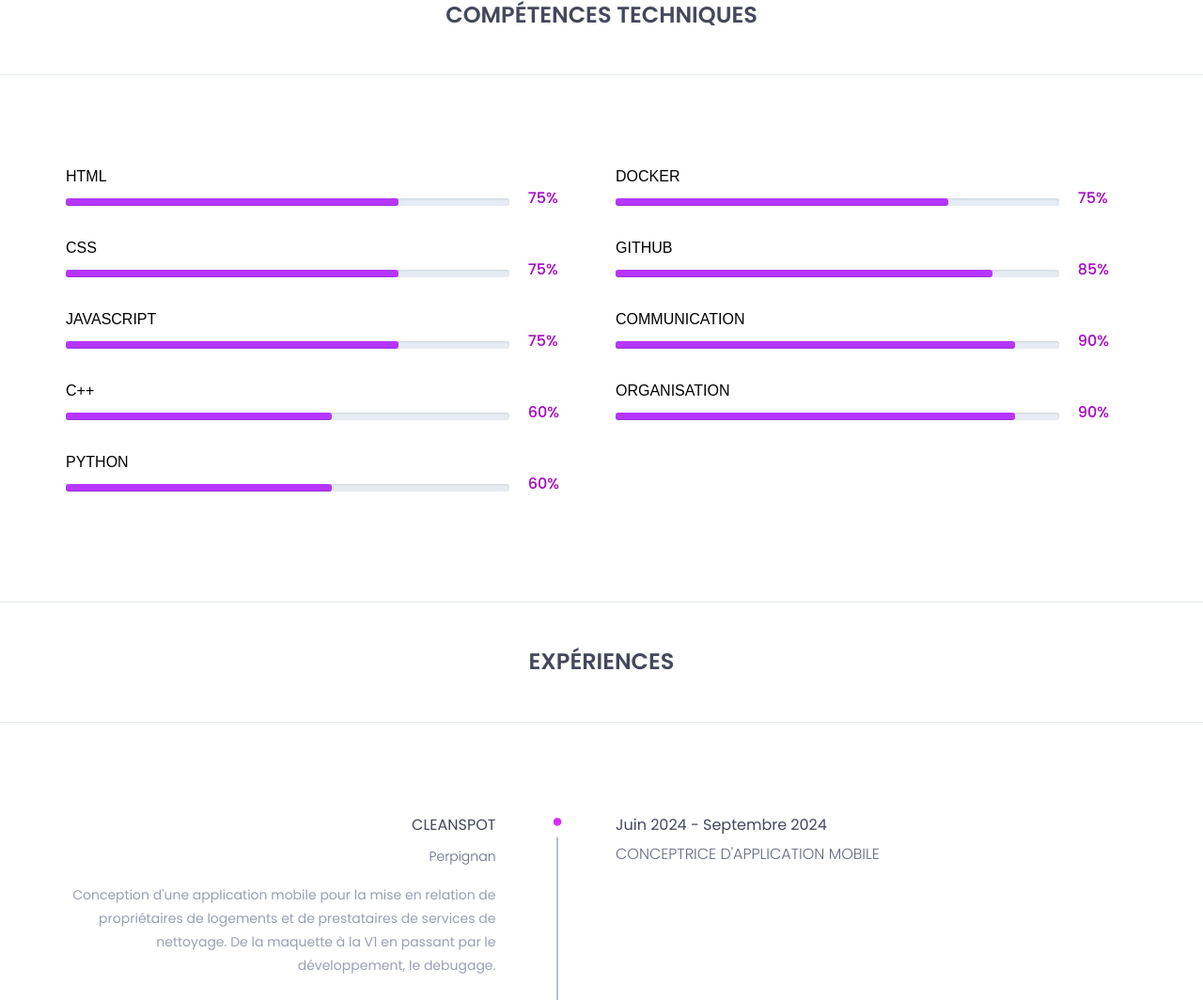
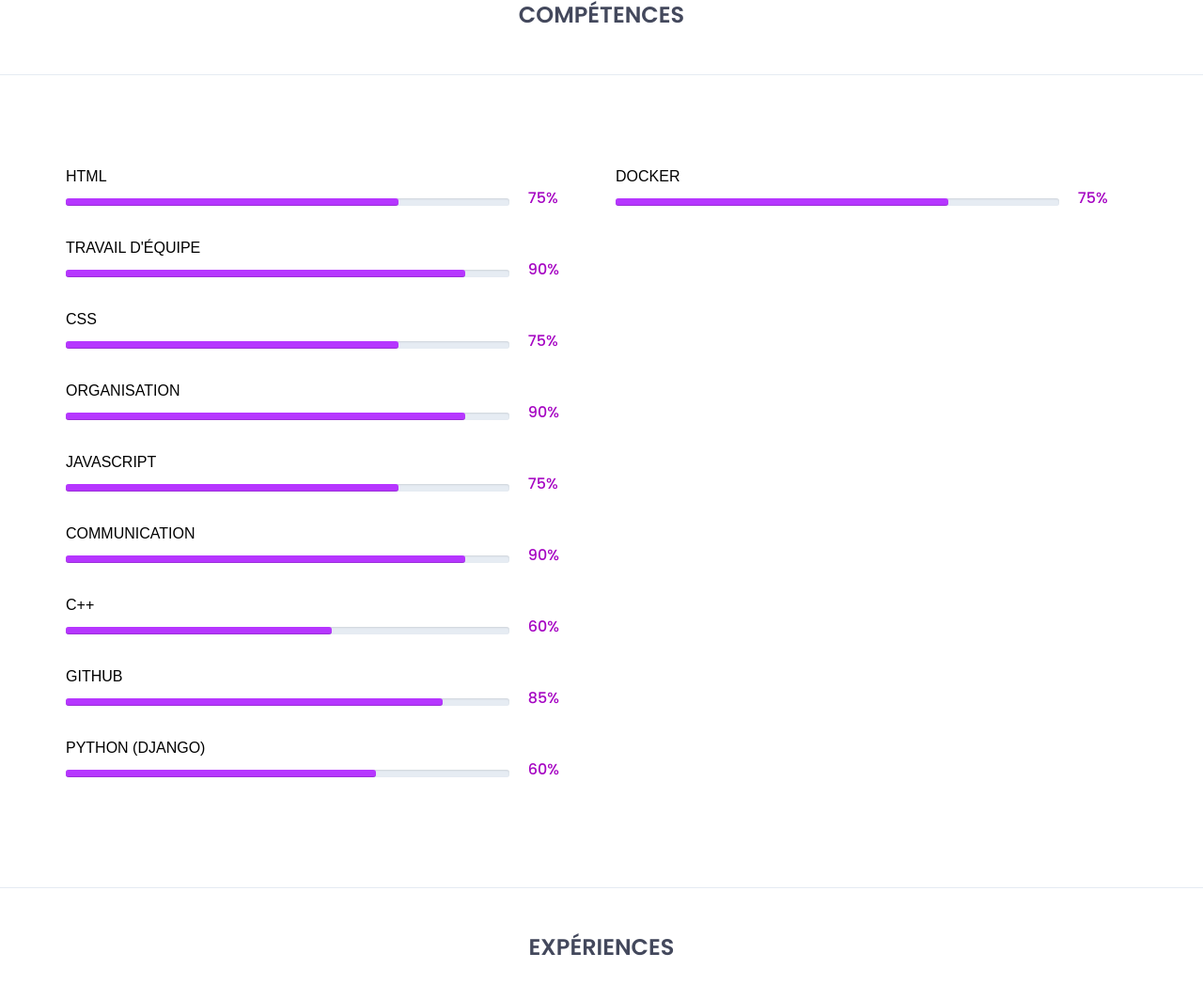
Before and after one commit to vfuster66/vfuster66.github.io, a plain HTML site: page index.html in a window 1280 px wide. Shown: the part 2789-3853 px from the top of the page at 94% size. Drawn offline with nearby package versions, Linux system fonts and the light colour scheme.

Commit message:
modification welcome

```diff
--- a/index.html
+++ b/index.html
@@ -272,7 +272,7 @@
 		<section id="skills" class="skills">
 				<div class="skill-content">
 					<div class="section-heading text-center">
-						<h2>Compétences techniques</h2>
+						<h2>Compétences</h2>
 					</div>
 					<div class="container">
 						<div class="row">
@@ -290,14 +290,33 @@
 										</div>
 									</div><!-- /.barWrapper -->
 									<div class="barWrapper">
-										<span class="progressText">css</span>
+										<span class="progressText">Travail d'équipe</span>
+										<div class="single-progress-txt">
+											<div class="progress ">
+												<div class="progress-bar" role="progressbar" aria-valuenow="90" aria-valuemin="10" aria-valuemax="100" style="">
+												</div>
+											</div>
+											<h3>90%</h3>
+										</div>
+									</div><!-- /.barWrapper -->
+									<div class="barWrapper">
+										<span class="progressText">CSS</span>
 										<div class="single-progress-txt">
 											<div class="progress ">
 												<div class="progress-bar" role="progressbar" aria-valuenow="75" aria-valuemin="10" aria-valuemax="100" style="">
-
 												</div>
 											</div>
 											<h3>75%</h3>
+										</div>
+									</div><!-- /.barWrapper -->
+									<div class="barWrapper">
+										<span class="progressText"> organisation</span>
+										<div class="single-progress-txt">
+											<div class="progress ">
+												<div class="progress-bar" role="progressbar" aria-valuenow="90" aria-valuemin="10" aria-valuemax="100" style="">
+												</div>
+											</div>
+											<h3>90%</h3>
 										</div>
 									</div><!-- /.barWrapper -->
 									<div class="barWrapper">
@@ -312,7 +331,17 @@
 										</div>
 									</div><!-- /.barWrapper -->
 									<div class="barWrapper">
-										<span class="progressText">c++</span>
+										<span class="progressText">communication</span>
+										<div class="single-progress-txt">
+											<div class="progress ">
+												<div class="progress-bar" role="progressbar" aria-valuenow="90" aria-valuemin="10" aria-valuemax="100" style="">
+												</div>
+											</div>
+											<h3>90%</h3>
+										</div>
+									</div><!-- /.barWrapper -->
+									<div class="barWrapper">
+										<span class="progressText">C++</span>
 										<div class="single-progress-txt">
 											<div class="progress ">
 												<div class="progress-bar" role="progressbar" aria-valuenow="60" aria-valuemin="10" aria-valuemax="100" style="">
@@ -322,10 +351,20 @@
 										</div>
 									</div><!-- /.barWrapper -->
 									<div class="barWrapper">
-										<span class="progressText">python</span>
+										<span class="progressText">github</span>
 										<div class="single-progress-txt">
 											<div class="progress ">
-												<div class="progress-bar" role="progressbar" aria-valuenow="60" aria-valuemin="10" aria-valuemax="100" style="">
+												<div class="progress-bar" role="progressbar" aria-valuenow="85" aria-valuemin="10" aria-valuemax="100" style="">
+												</div>
+											</div>
+											<h3>85%</h3>
+										</div>
+									</div><!-- /.barWrapper -->
+									<div class="barWrapper">
+										<span class="progressText">python (Django)</span>
+										<div class="single-progress-txt">
+											<div class="progress ">
+												<div class="progress-bar" role="progressbar" aria-valuenow="70" aria-valuemin="10" aria-valuemax="100" style="">
 												</div>
 											</div>
 											<h3>60%</h3>
@@ -346,36 +385,9 @@
 											<h3>75%</h3>
 										</div>
 									</div><!-- /.barWrapper -->
-									<div class="barWrapper">
-										<span class="progressText">github</span>
-										<div class="single-progress-txt">
-											<div class="progress ">
-												<div class="progress-bar" role="progressbar" aria-valuenow="85" aria-valuemin="10" aria-valuemax="100" style="">
-												</div>
-											</div>
-											<h3>85%</h3>
-										</div>
-									</div><!-- /.barWrapper -->
-									<div class="barWrapper">
-										<span class="progressText">communication</span>
-										<div class="single-progress-txt">
-											<div class="progress ">
-												<div class="progress-bar" role="progressbar" aria-valuenow="90" aria-valuemin="10" aria-valuemax="100" style="">
-												</div>
-											</div>
-											<h3>90%</h3>
-										</div>
-									</div><!-- /.barWrapper -->
-									<div class="barWrapper">
-										<span class="progressText"> organisation</span>
-										<div class="single-progress-txt">
-											<div class="progress ">
-												<div class="progress-bar" role="progressbar" aria-valuenow="90" aria-valuemin="10" aria-valuemax="100" style="">
-												</div>
-											</div>
-											<h3>90%</h3>
-										</div>
-									</div><!-- /.barWrapper -->
+
+
+
 								</div>
 							</div>
 						</div><!-- /.row -->
```
